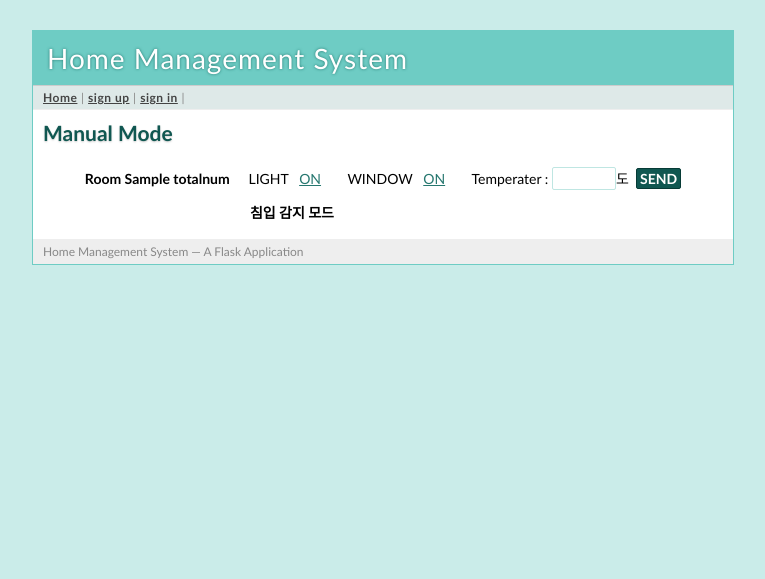
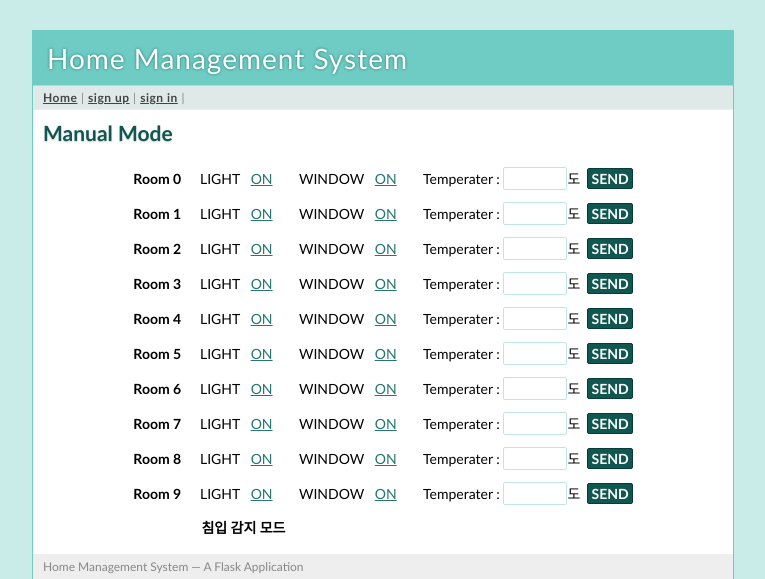
Before and after one commit to hufs-softwareengineering-class/term_Project, a Flask app: template module/templates/Manual.html in a window 1280 px wide. Shown: the top 579 px of the page, without its empty margins (257-1022 px from the left). Run offline with Flask 2, Linux system fonts and the light colour scheme; the template is opened without the code that fills it: most values are stand-ins (such as "Sample title", 1, 10 or a date in 2020); parts of the project's set-up code (start-up, migrations or seed data) failed here and were passed over.

Commit message:
modify for loop

```diff
--- a/module/templates/Manual.html
+++ b/module/templates/Manual.html
@@ -5,7 +5,7 @@
 <form action="" method=post>
 	<table align="center" cellpadding="5">
 		<tbody>
-			{% for i in totalnum %}
+			{% for i in range(totalnum) %}
 			<tr>
 				<th align="center">Room {{ i }} &nbsp;
 				<td align="center">LIGHT &nbsp; {% if light[i] == true %}
--- a/module/templates/tempset.html
+++ b/module/templates/tempset.html
@@ -13,6 +13,6 @@
 			</tr>
 		</tbody>
 	</table>
-	<p>입력 : <input type=text name=usertemp size=5>, <input type=text name=usertemp size=5> 도 &nbsp;&nbsp;<input type=submit value="SEND"></p>
+	<p>입력 : <input type=text name=usertemp size=5>, <input type=text name=usertemp2 size=5> 도 &nbsp;&nbsp;<input type=submit value="SEND"></p>
 </form>
 {% endblock %}
```
